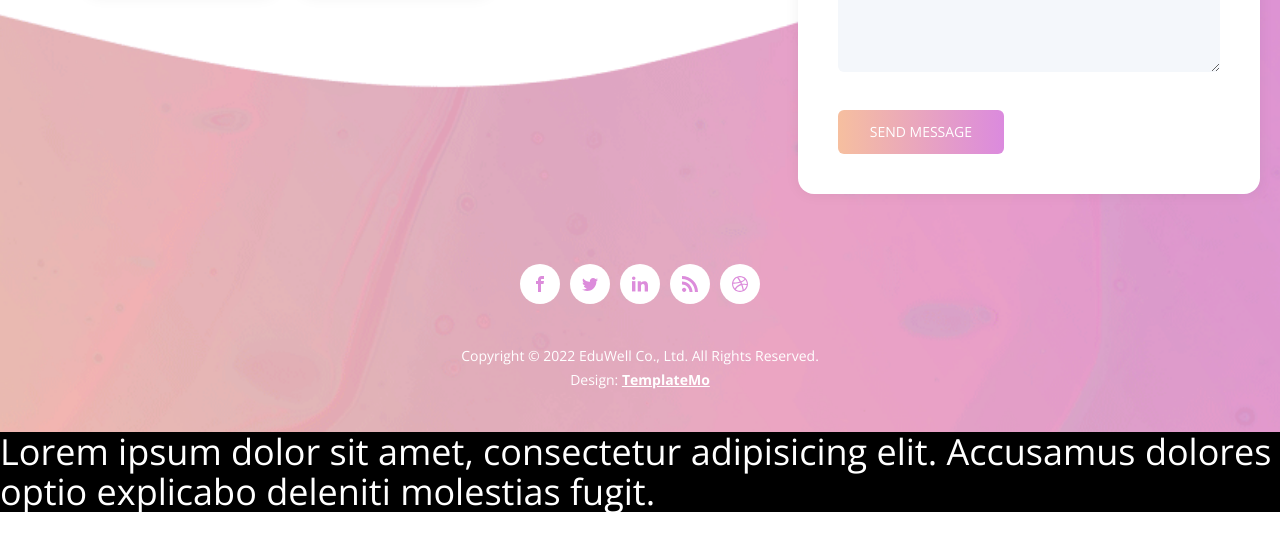
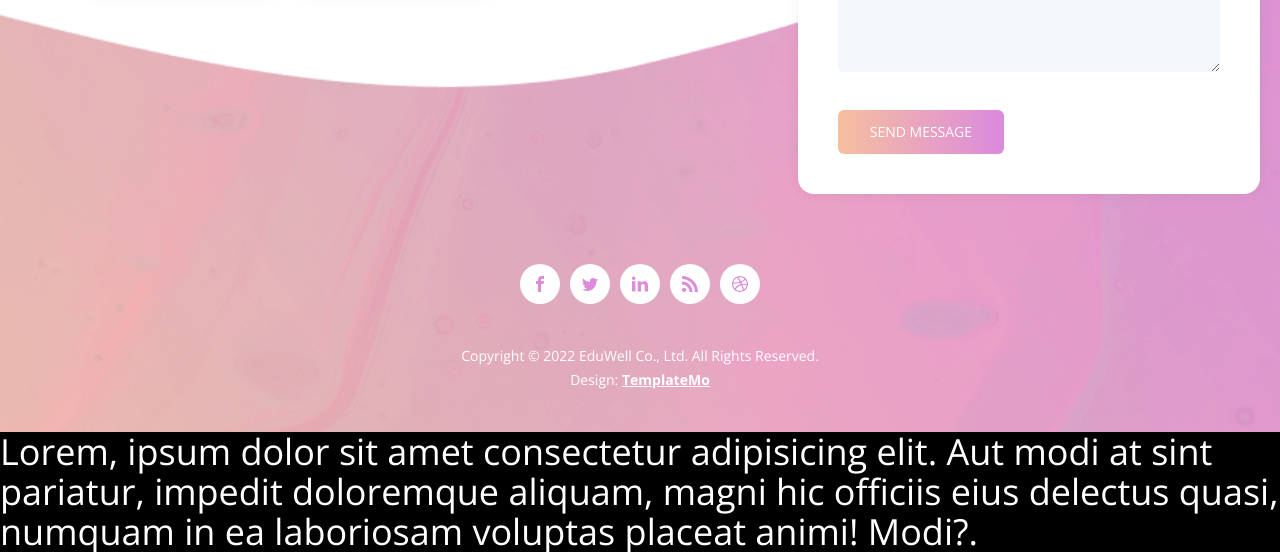
Before and after one commit to MKrisnandaVS/cobacoba, a website: page src/index.html in a window 1280 px wide. Shown: the part 4120-4676 px from the top of the page. Before the commit the page ends 4636 px from the top, so only its background shows below. Drawn offline with nearby package versions, Linux system fonts and the light colour scheme; files whose address does not match are found by name.

Commit message:
bismillah

```diff
--- a/package.json
+++ b/package.json
@@ -7,7 +7,8 @@
   "version": "1.0.0",
   "main": "tailwind.config.js",
   "scripts": {
-    "test": "echo \"Error: no test specified\" && exit 1"
+    "test": "echo \"Error: no test specified\" && exit 1",
+    "dev": "npx tailwindcss -i src/assets/css/style.css -o src/dist/output.css --watch"
   },
   "repository": {
     "type": "git",
--- a/src/index.html
+++ b/src/index.html
@@ -478,8 +478,9 @@
     </section>
   </main>
 
-  <h1 class="bg-black text-white text-4xl">Lorem ipsum dolor sit amet, consectetur adipisicing elit. Accusamus dolores
-    optio explicabo deleniti molestias fugit.</h1>
+  <h1 class="bg-black text-white text-4xl">Lorem, ipsum dolor sit amet consectetur adipisicing elit. Aut modi at sint
+    pariatur, impedit doloremque aliquam, magni hic officiis eius delectus quasi, numquam in ea laboriosam voluptas
+    placeat animi! Modi?.</h1>
 
 </body>
 
```
Also changed, not shown: src/dist/output.css.
